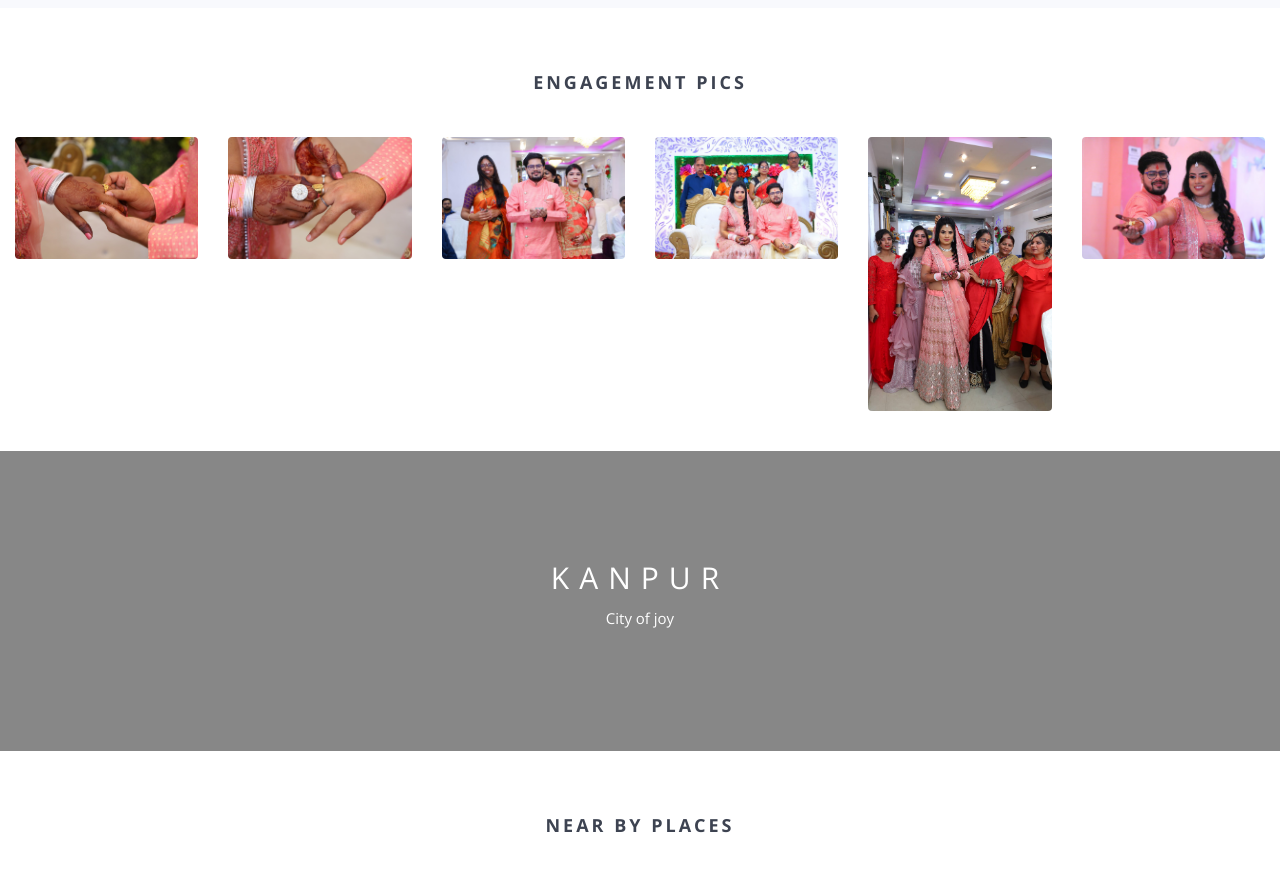
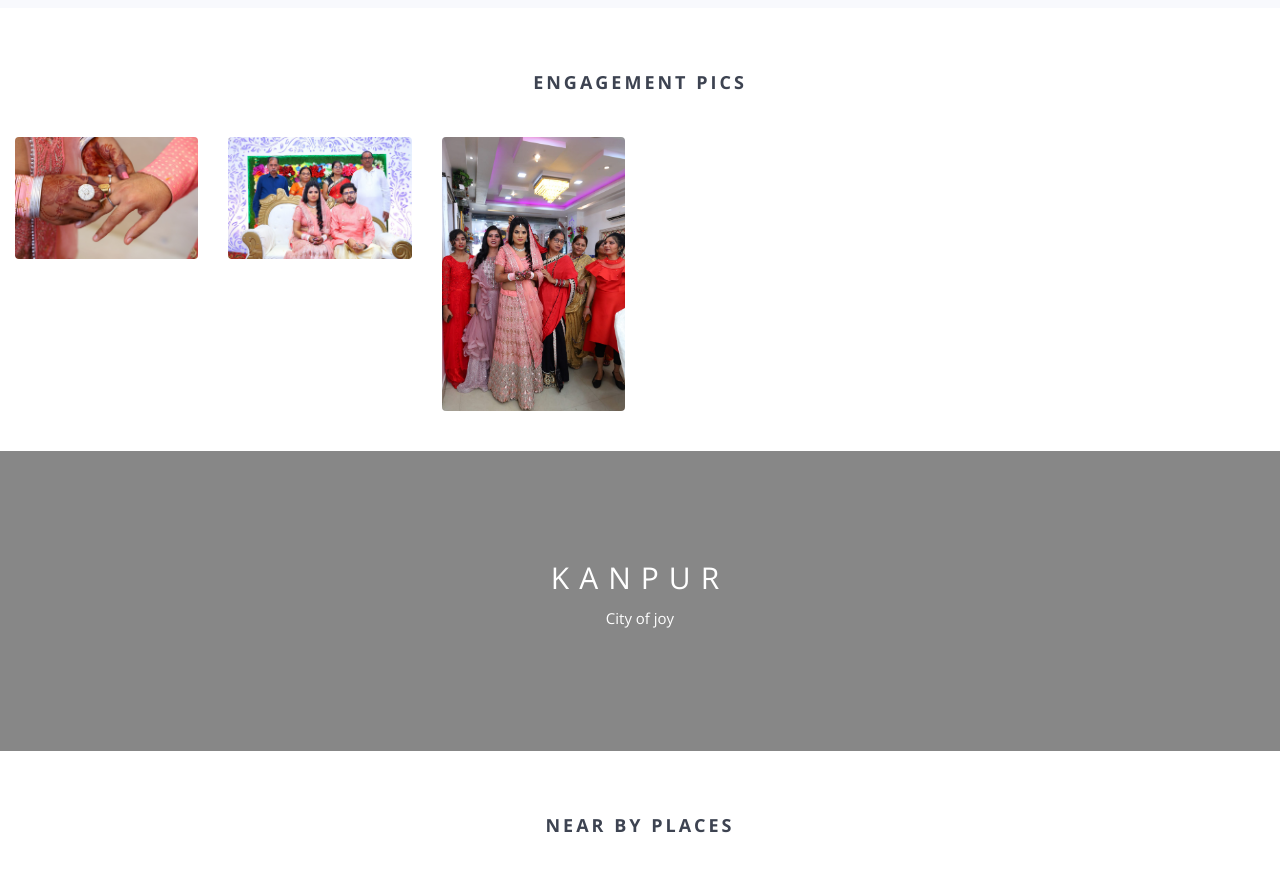
Before and after one commit to anshulreeti/Anshul-Weds-Reeti, a website: page index.html in a window 1280 px wide. Shown: the part 1920-2797 px from the top of the page. Drawn offline with nearby package versions, Linux system fonts and the light colour scheme; some packages are replaced by stand-ins of ours; a script that the page names is missing; files whose address does not match are found by name.

Commit message:
Update index.html

```diff
--- a/index.html
+++ b/index.html
@@ -175,7 +175,7 @@
             </div>
         </div>
         <div class="row">
-            <div class="col-md-2">
+<!--             <div class="col-md-2">
                 <a class="fancybox" rel="group" href="img/eng_pics/_RFX2942-lg.jpg">
                     <div class="img-wrap">
                         <div class="overlay">
@@ -184,7 +184,7 @@
                         <img src="img/eng_pics/_RFX2942-sm.jpg" alt=""/>
                     </div>
                 </a>
-            </div>
+            </div> -->
             <div class="col-md-2">
                 <a class="fancybox" rel="group" href="img/eng_pics/IMG_3483-lg.jpg">
                     <div class="img-wrap">
@@ -195,7 +195,7 @@
                     </div>
                 </a>
             </div>
-            <div class="col-md-2">
+<!--             <div class="col-md-2">
                 <a class="fancybox" rel="group" href="img/eng_pics/_RFX2992-lg.jpg">
                     <div class="img-wrap">
                         <div class="overlay">
@@ -204,7 +204,7 @@
                         <img src="img/eng_pics/_RFX2992-sm.jpg" alt=""/>
                     </div>
                 </a>
-            </div>
+            </div> -->
             <div class="col-md-2">
                 <a class="fancybox" rel="group" href="img/eng_pics/_RFX3064-lg.jpg">
                     <div class="img-wrap">
@@ -225,7 +225,7 @@
                     </div>
                 </a>
             </div>
-            <div class="col-md-2">
+<!--             <div class="col-md-2">
                 <a class="fancybox" rel="group" href="img/eng_pics/NGP_4119-lg.jpg">
                     <div class="img-wrap">
                         <div class="overlay">
@@ -234,7 +234,7 @@
                         <img src="img/eng_pics/NGP_4119-sm.jpg" alt=""/>
                     </div>
                 </a>
-            </div>
+            </div> -->
         </div>
     </div>
     <div class="container">
```
